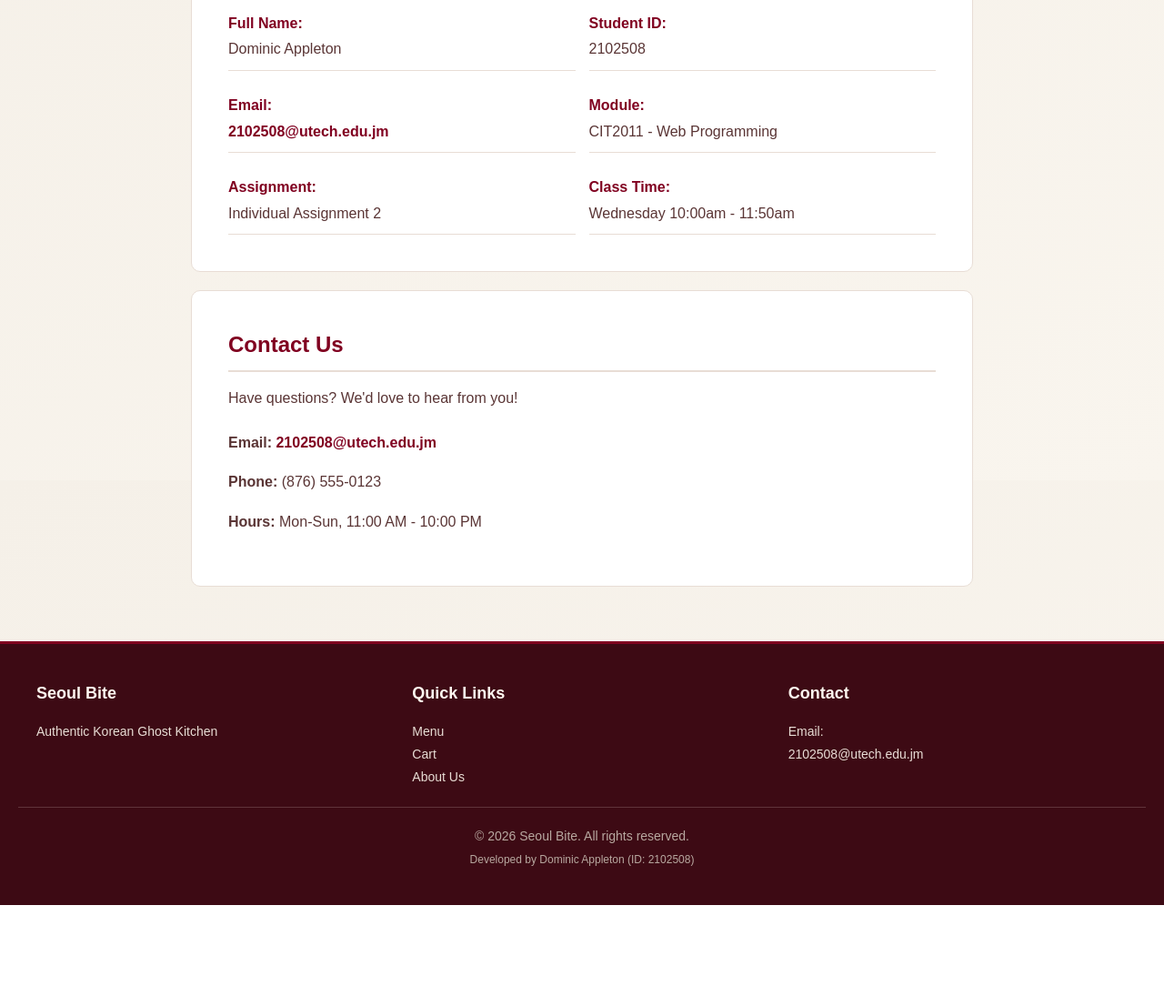
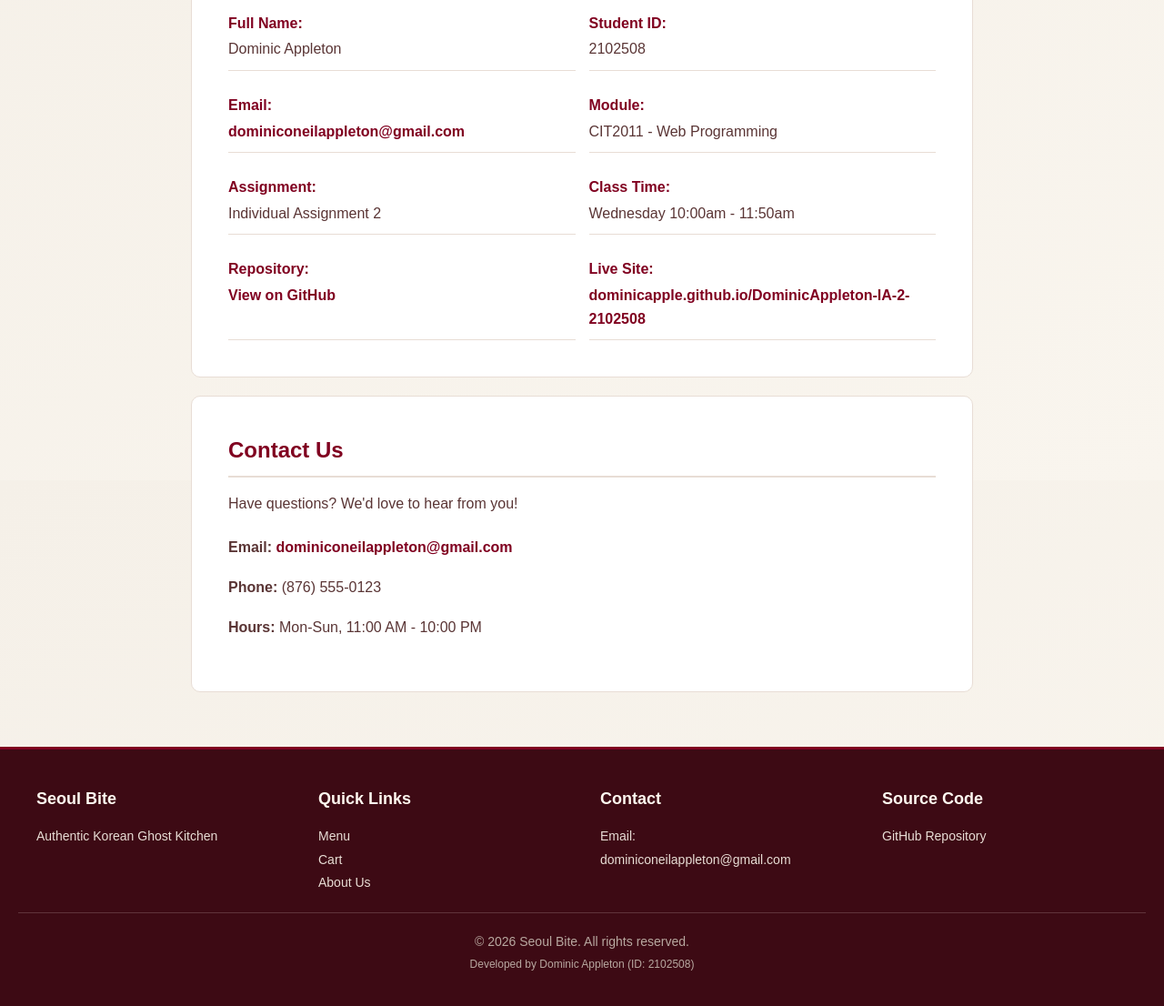
Before and after one commit to DominicApple/DominicAppleton-IA-2-2102508, a plain HTML site: page 2102508_IA2_S1AY26/Codes/about.html in a window 1280 px wide. Shown: the part 1872-2978 px from the top of the page at 91% size. Before the commit the page ends 2867 px from the top, so only its background shows below. Drawn offline with Linux system fonts and the light colour scheme.

Commit message:
Update email to dominiconeilappleton@gmail.com and add repo/live site links

```diff
--- a/2102508_IA2_S1AY26/Codes/about.html
+++ b/2102508_IA2_S1AY26/Codes/about.html
@@ -98,7 +98,7 @@
                 </div>
                 <div class="info-item">
                     <strong>Email:</strong>
-                    <a href="mailto:2102508@utech.edu.jm" class="contact-link">2102508@utech.edu.jm</a>
+                    <a href="mailto:dominiconeilappleton@gmail.com" class="contact-link">dominiconeilappleton@gmail.com</a>
                 </div>
                 <div class="info-item">
                     <strong>Module:</strong>
@@ -112,6 +112,14 @@
                     <strong>Class Time:</strong>
                     <span>Wednesday 10:00am - 11:50am</span>
                 </div>
+                <div class="info-item">
+                    <strong>Repository:</strong>
+                    <a href="https://github.com/DominicApple/DominicAppleton-IA-2-2102508" class="contact-link" target="_blank">View on GitHub</a>
+                </div>
+                <div class="info-item">
+                    <strong>Live Site:</strong>
+                    <a href="https://dominicapple.github.io/DominicAppleton-IA-2-2102508/" class="contact-link" target="_blank">dominicapple.github.io/DominicAppleton-IA-2-2102508</a>
+                </div>
             </div>
         </section>
 
@@ -120,7 +128,7 @@
             <h2>Contact Us</h2>
             <p>Have questions? We'd love to hear from you!</p>
             <div style="margin-top: 20px;">
-                <p><strong>Email:</strong> <a href="mailto:2102508@utech.edu.jm" class="contact-link">2102508@utech.edu.jm</a></p>
+                <p><strong>Email:</strong> <a href="mailto:dominiconeilappleton@gmail.com" class="contact-link">dominiconeilappleton@gmail.com</a></p>
                 <p><strong>Phone:</strong> (876) 555-0123</p>
                 <p><strong>Hours:</strong> Mon-Sun, 11:00 AM - 10:00 PM</p>
             </div>
@@ -142,7 +150,11 @@
             </div>
             <div class="footer-section">
                 <h4>Contact</h4>
-                <p>Email: <a href="mailto:2102508@utech.edu.jm">2102508@utech.edu.jm</a></p>
+                <p>Email: <a href="mailto:dominiconeilappleton@gmail.com">dominiconeilappleton@gmail.com</a></p>
+            </div>
+            <div class="footer-section">
+                <h4>Source Code</h4>
+                <a href="https://github.com/DominicApple/DominicAppleton-IA-2-2102508" target="_blank">GitHub Repository</a>
             </div>
         </div>
         <div class="footer-bottom">
```
